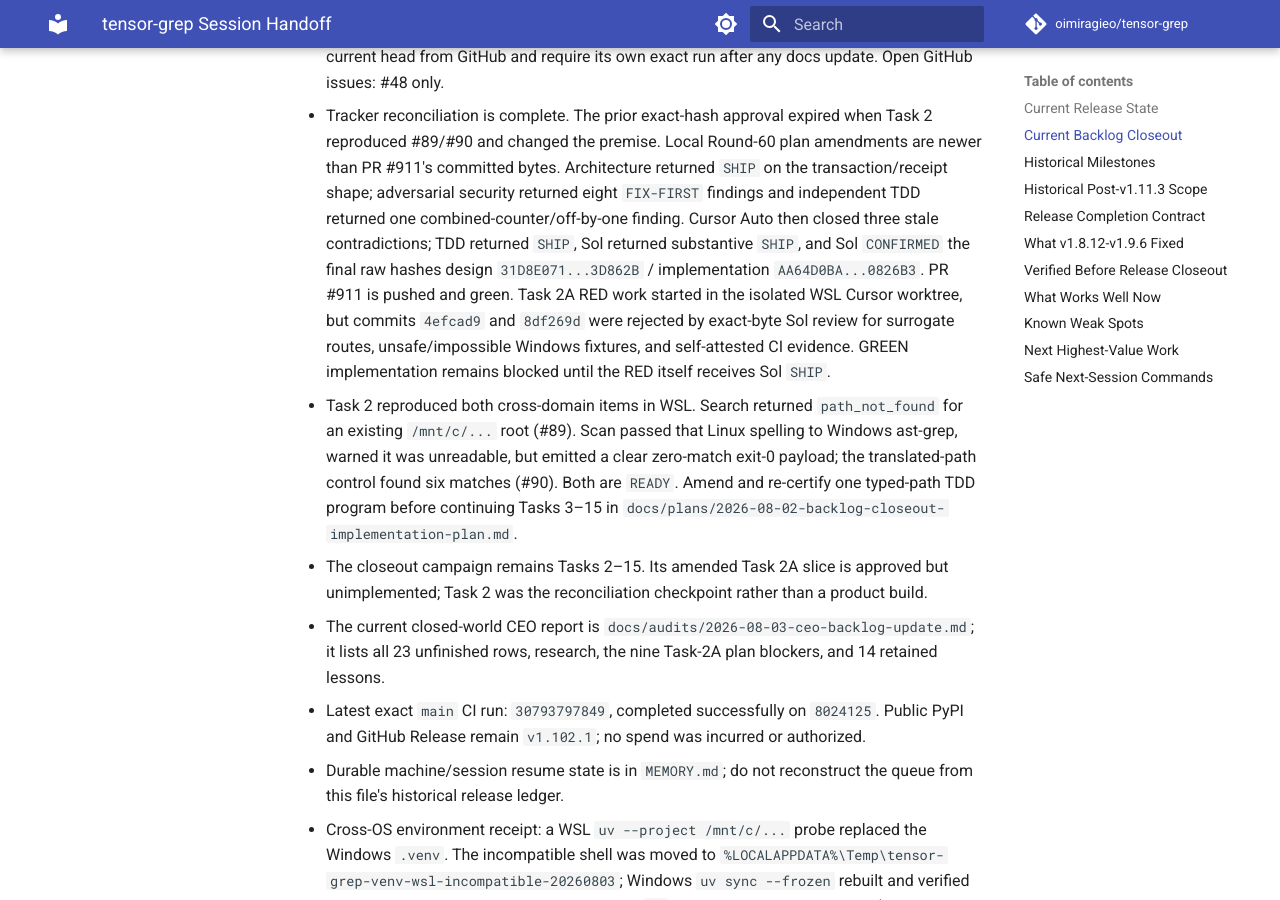
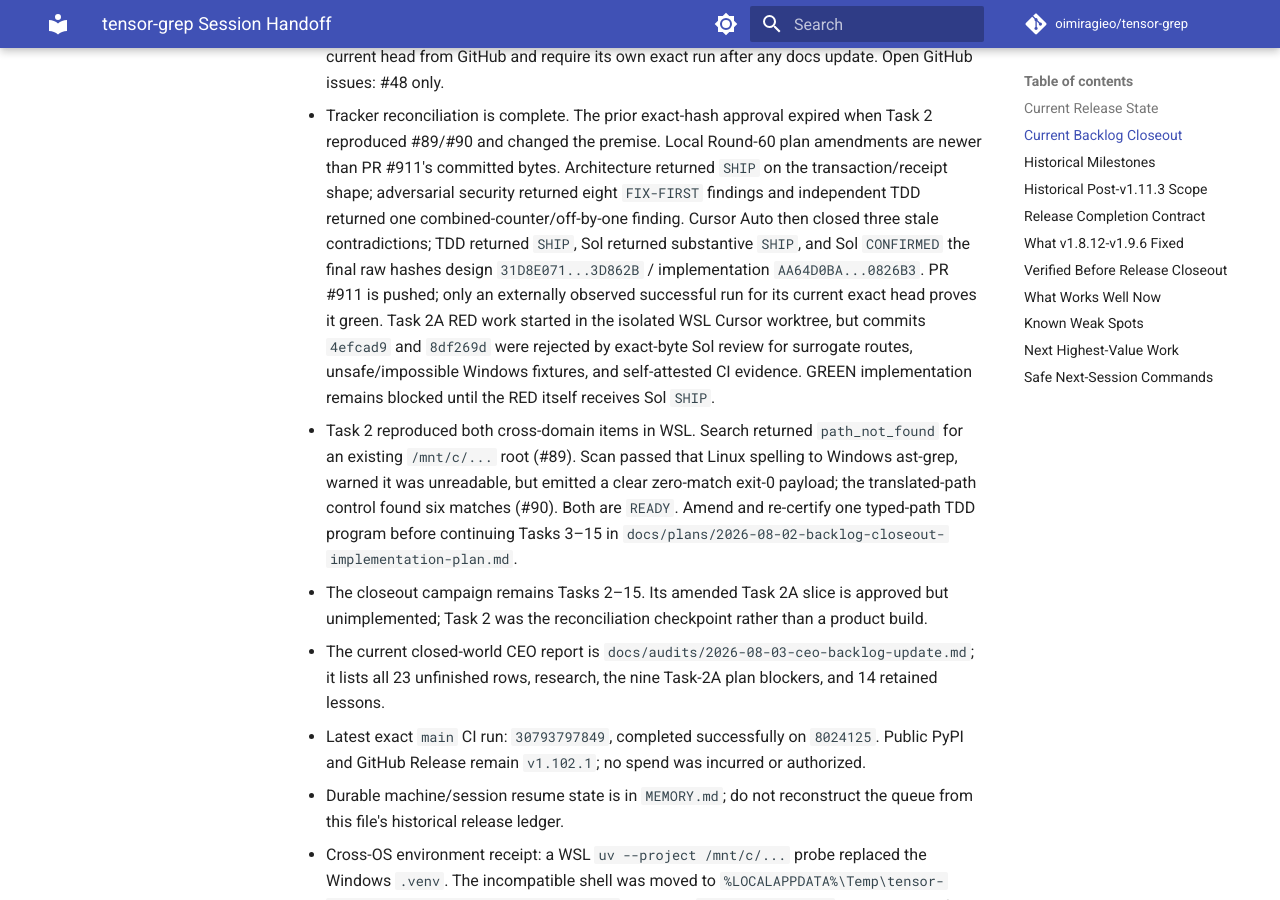
Before and after one commit to oimiragieo/tensor-grep, an MkDocs documentation site: the page built from docs/SESSION_HANDOFF.md, in a window 1280 px wide and 900 px high, scrolled down 711 px. Built offline with MkDocs 1.6.1 and Material for MkDocs 9.7.7, drawn with Linux system fonts in a browser that asks for light colours; comment, search, counter and statistics services are not loaded.

Commit message:
docs: make PR status externally provable

```diff
--- a/docs/SESSION_HANDOFF.md
+++ b/docs/SESSION_HANDOFF.md
@@ -26,7 +26,8 @@ Canonical status index version: 2026-08-03.1
   eight `FIX-FIRST` findings and independent TDD returned one combined-counter/off-by-one finding.
   Cursor Auto then closed three stale contradictions; TDD returned `SHIP`, Sol returned substantive
   `SHIP`, and Sol `CONFIRMED` the final raw hashes design `31D8E071...3D862B` /
-  implementation `AA64D0BA...0826B3`. PR #911 is pushed and green. Task 2A RED work started in the
+  implementation `AA64D0BA...0826B3`. PR #911 is pushed; only an externally observed successful run
+  for its current exact head proves it green. Task 2A RED work started in the
   isolated WSL Cursor worktree, but commits `4efcad9` and `8df269d` were rejected by exact-byte Sol
   review for surrogate routes, unsafe/impossible Windows fixtures, and self-attested CI evidence.
   GREEN implementation remains blocked until the RED itself receives Sol `SHIP`.
```
Also changed, not shown: docs/audits/2026-08-03-ceo-backlog-update.md (+5 -3 lines).
